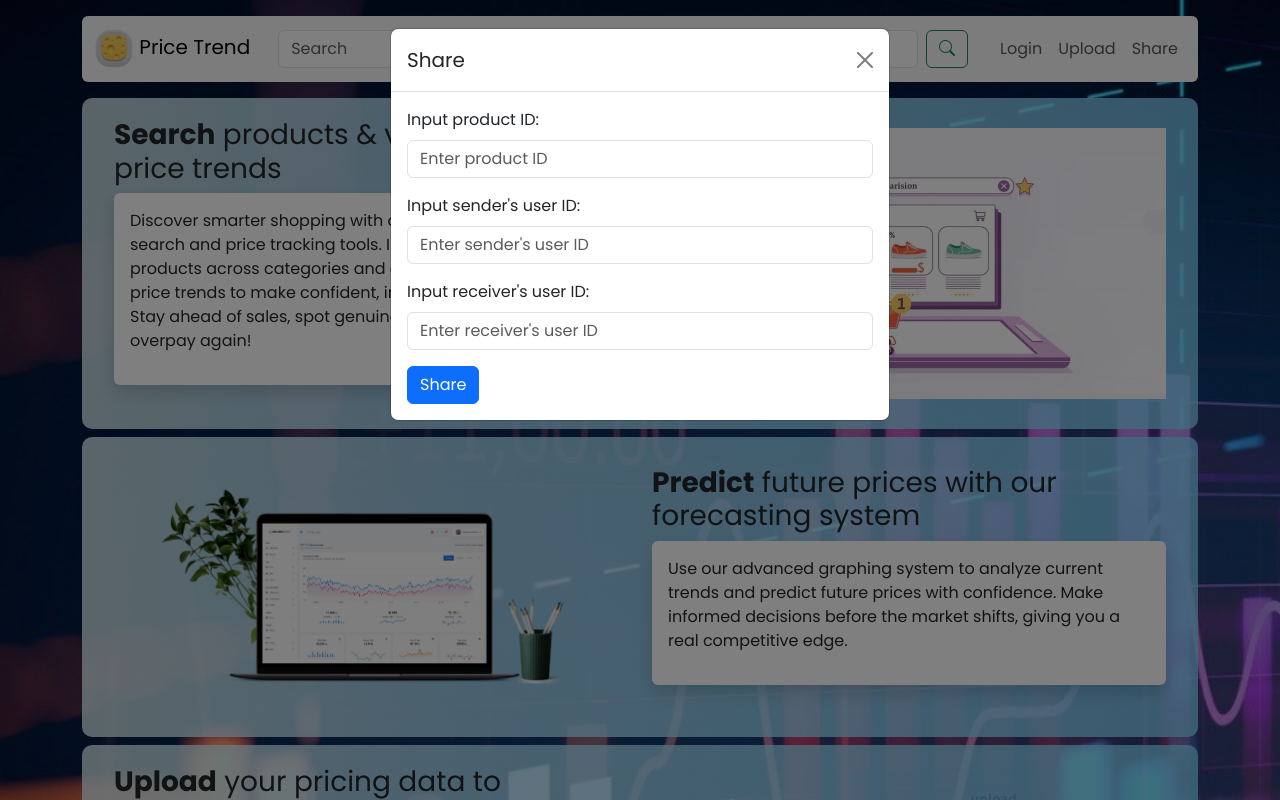
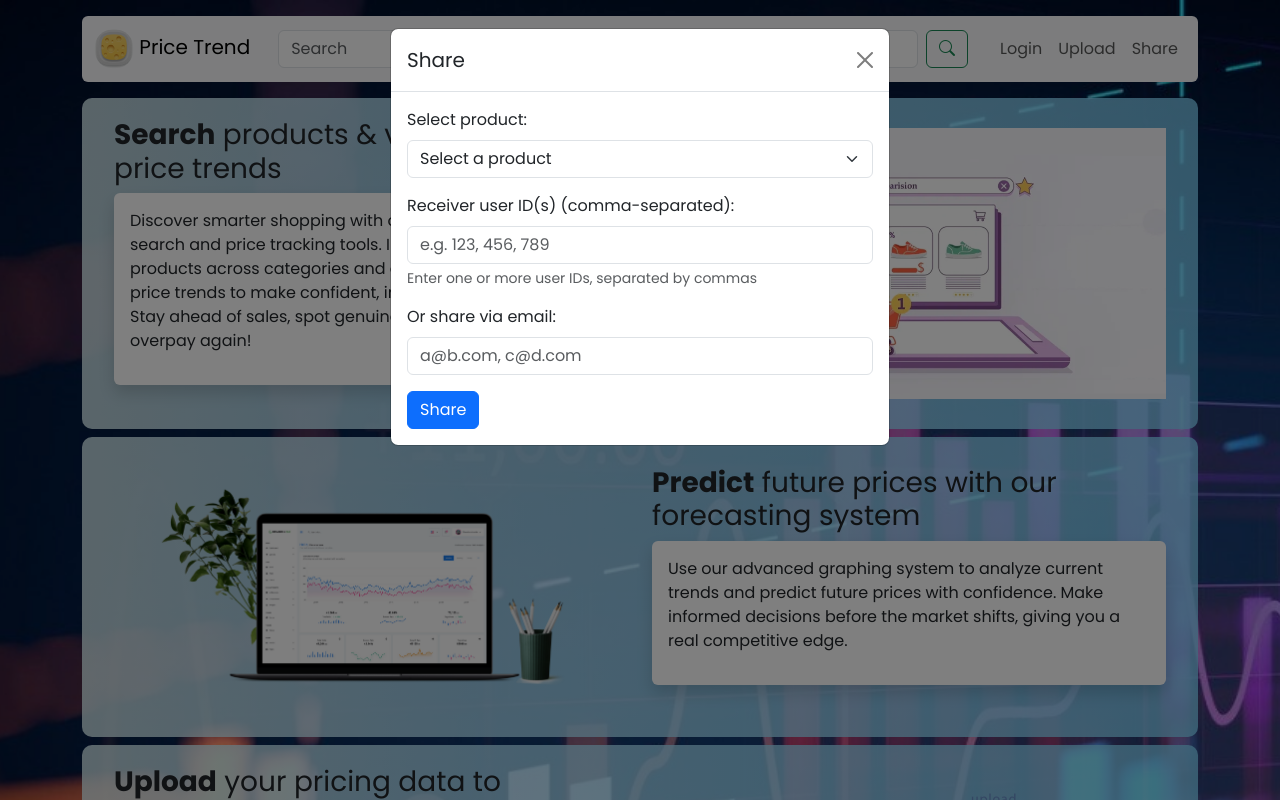
Before and after one commit to Kaichao-Zheng/CITS5505-GroupProject, a Flask app: page / in a window 1280 px wide, after a click on "Share". Run offline with Flask 3, Linux system fonts and the light colour scheme; tables that the repository leaves empty hold one stand-in row (values such as "Sample post"); some libraries are stand-ins or nearby versions.

Commit message:
update share

```diff
--- a/app/api_routes.py
+++ b/app/api_routes.py
@@ -9,10 +9,9 @@ from app.db_models import db, Product, Merchant, PriceData, Share, User
 from app.forms import RegistrationForm
 from werkzeug.utils import secure_filename
 from werkzeug.security import check_password_hash
-
-from app.db_models import db, Product, Merchant, PriceData, Share, User
 from app.utils import allowed_file
 import csv, os
+from sqlalchemy.exc import IntegrityError, SQLAlchemyError
 
 api_bp = Blueprint('api', __name__)
 
@@ -83,15 +82,51 @@ def retrieve_product_data():
 
 @api_bp.route('/share', methods=['POST'])
 def insert_share():
-    data = request.get_json()
-    new_share = Share(
-        product_id=data['product_id'],
-        sender_id=data['sender_id'],
-        receiver_id=data['receiver_id']
-    )
-    db.session.add(new_share)
-    db.session.commit()
-    return jsonify({"status": "shared"})
+    data         = request.get_json(force=True)
+    product_id   = data.get('product_id')
+    sender_id    = data.get('sender_id')
+    receiver_ids = data.get('receiver_ids', [])
+    emails       = data.get('emails', [])
+
+    shares_to_add = []
+    skipped_emails = []
+
+    # 1. Add shares for each receiver ID
+    for rid in receiver_ids:
+        shares_to_add.append(
+            Share(product_id=product_id,
+                  sender_id=sender_id,
+                  receiver_id=rid)
+        )
+
+    # 2. Lookup users by email; add share if user exists, otherwise skip
+    for email in emails:
+        user = User.query.filter_by(email=email).first()
+        if user:
+            shares_to_add.append(
+                Share(product_id=product_id,
+                      sender_id=sender_id,
+                      receiver_id=user.id)
+            )
+        else:
+            skipped_emails.append(email)
+
+    # 3. Bulk insert into database
+    try:
+        if shares_to_add:
+            db.session.add_all(shares_to_add)
+            db.session.commit()
+    except SQLAlchemyError as e:
+        db.session.rollback()
+        return jsonify(message='Database error', detail=str(e)), 500
+
+    # 4. Return result, including any skipped emails
+    result = {'status': 'shared'}
+    if skipped_emails:
+        result['skipped_emails'] = skipped_emails
+
+    return jsonify(result), 201
+
 
 #The profile page is not developed yet.
 @api_bp.route('/shared/<int:user_id>', methods=['GET'])
--- a/app/static/modal_share.js
+++ b/app/static/modal_share.js
@@ -1,31 +1,85 @@
-// after page load bonding the click event to the share button
-$(document).ready(function() {
-    // listen for the click event on the share button
-    $('#shareButton').on('click', function(event) {
-        event.preventDefault();  // stop the default action of the button
+$(document).ready(() => {
+  const $productSelect    = $('#product-select');
+  const $receiverInput    = $('#receiver-input');
+  const $form             = $('#shareForm');
+  const $toastContainer   = $('#toastContainer');
+  const senderId          = Number($form.data('senderId'));
 
-        const productId = $('#product-id').val();  // 获取商品 ID
-        const senderId = $('#sender-id').val();  // 获取发送者 ID
-        const receiverId = $('#receiver-id').val();  // 获取接收者 ID
+  // 1. 拉产品列表
+  $.getJSON('/api/products')
+    .done(products => {
+      $productSelect
+        .empty()
+        .append('<option value="">Select a product</option>');
+      products.forEach(p =>
+        $productSelect.append(
+          `<option value="${p.id}">${p.name}</option>`
+        )
+      );
+    })
+    .fail(() => showToast('Failed to load products', 'bg-danger'));
 
-        $.ajax({
-            url: '/api/share',
-            method: 'POST',
-            contentType: 'application/json',
-            data: JSON.stringify({
-                product_id: productId,
-                sender_id: senderId,
-                receiver_id: receiverId
-            }),
-            success: function(response) {
-                if (response.status === 'shared') {
-                    alert('Product shared successfully!');
-                }
-            },
-            error: function(error) {
-                console.error('Error sharing product:', error);
-                alert('An error occurred while sharing the product.');
-            }
-        });
+  // 2. 表单提交
+  $form.on('submit', e => {
+    e.preventDefault();
+
+    const productId = Number($productSelect.val());
+    const receiverIds = $receiverInput.val()
+                            .split(',')
+                            .map(s => s.trim())
+                            .filter(s => s)
+                            .map(s => Number(s));
+    const emailList = $('#email-input').val()
+                            .split(',')
+                            .map(s => s.trim())
+                            .filter(s => s);
+
+    if (receiverIds.includes(senderId)) {
+      return showToast('Receiver cannot be the same as sender', 'bg-danger');
+    }
+    if (receiverIds.length === 0 && emailList.length === 0) {
+        return showToast('Please enter at least one receiver ID or email', 'bg-warning');
+    }
+
+    const payload = {
+      product_id:   productId,
+      sender_id:    senderId,
+      receiver_ids: receiverIds,
+      emails:       emailList
+    };
+
+    $.ajax({
+      url:         '/api/share',
+      method:      'POST',
+      contentType: 'application/json',
+      data:        JSON.stringify(payload),
+    })
+    .done(() => {
+      showToast('Share succeeded!', 'bg-success');
+      $form[0].reset();
+      $('#shareModal').modal('hide');
+    })
+    .fail(xhr => {
+      const msg = xhr.responseJSON?.message || 'Share failed';
+      showToast(msg, 'bg-danger');
     });
+  });
+
+  // 3. Toast helper
+  function showToast(message, toastClass = 'bg-primary') {
+    const id = `toast-${Date.now()}`;
+    const tpl = $(`
+      <div id="${id}" class="toast align-items-center text-white ${toastClass}"
+           role="alert" aria-live="assertive" aria-atomic="true" data-bs-delay="3000">
+        <div class="d-flex">
+          <div class="toast-body">${message}</div>
+          <button type="button" class="btn-close btn-close-white ms-auto me-2"
+                  data-bs-dismiss="toast" aria-label="Close"></button>
+        </div>
+      </div>
+    `);
+    $toastContainer.append(tpl);
+    new bootstrap.Toast(document.getElementById(id)).show();
+    tpl.on('hidden.bs.toast', () => tpl.remove());
+  }
 });
--- a/app/templates/modal_share.html
+++ b/app/templates/modal_share.html
@@ -6,26 +6,38 @@
     <button type="button" class="btn-close" data-bs-dismiss="modal"></button>
   </div>
   <div class="modal-body">
-        <form id="shareForm">
-            <!-- get product id -->
+    <!-- sender_id on the form -->
+    <form id="shareForm" data-sender-id="{{ current_user.id }}">
+      <!-- product dropdown -->
       <div class="mb-3">
-                <label for="product-id" class="form-label">Input product ID:</label>
-                <input type="number" class="form-control" id="product-id" placeholder="Enter product ID" required>
+        <label for="product-select" class="form-label">Select product:</label>
+        <select class="form-select" id="product-select" required>
+          <option value="">Loading…</option>
+        </select>
       </div>
 
-            <!-- get sender id -->
      <div class="mb-3">
-                <label for="sender-id" class="form-label">Input sender's user ID:</label>
-                <input type="number" class="form-control" id="sender-id" placeholder="Enter sender's user ID" required>
+        <label for="receiver-input" class="form-label">Receiver user ID(s) (comma-separated):</label>
+        <input type="text"
+            class="form-control"
+            id="receiver-input"
+            placeholder="e.g. 123, 456, 789">
+        <div class="form-text">Enter one or more user IDs, separated by commas</div>
     </div>
 
-            <!-- get receiver id -->
+      <!-- share through email -->
       <div class="mb-3">
-                <label for="receiver-id" class="form-label">Input receiver's user ID:</label>
-                <input type="number" class="form-control" id="receiver-id" placeholder="Enter receiver's user ID" required>
+        <label for="email-input" class="form-label">Or share via email:</label>
+        <input type="text" class="form-control" id="email-input" placeholder="a@b.com, c@d.com">
       </div>
-            <!-- Submit button -->
-            <button type="submit" class="btn btn-primary" id="shareButton">Share</button>
+
+      <button type="submit" class="btn btn-primary">Share</button>
     </form>
   </div>
+
+  <!-- Toast 容器 -->
+  <div id="toastContainer" class="position-fixed bottom-0 end-0 p-3" style="z-index: 11;"></div>
+
+  {# make sure data-sender-id loaded #}
+  <script src="{{ url_for('static', filename='js/share.js') }}"></script>
 {% endblock %}
```
Lines whose indentation alone changed are shown as unchanged.
